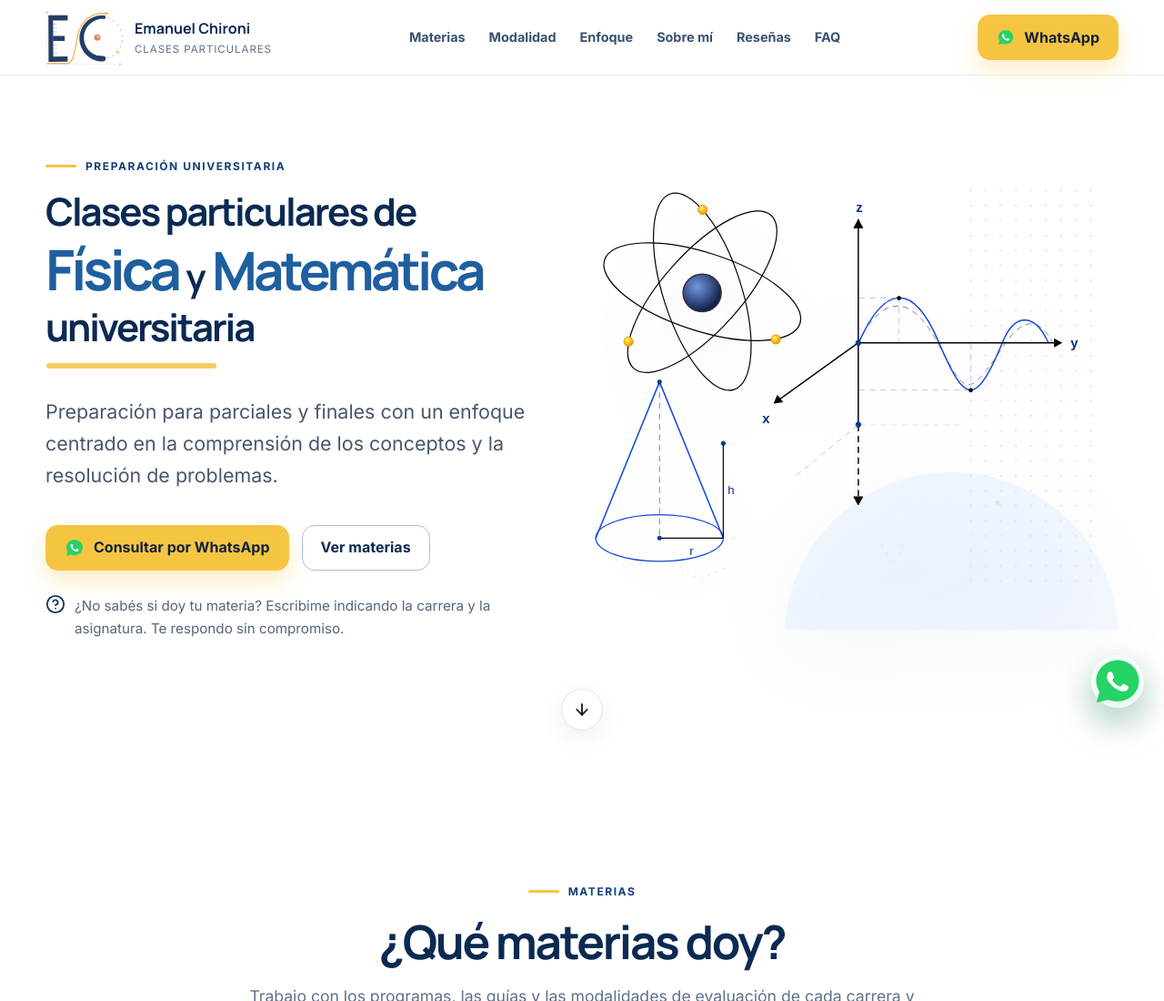
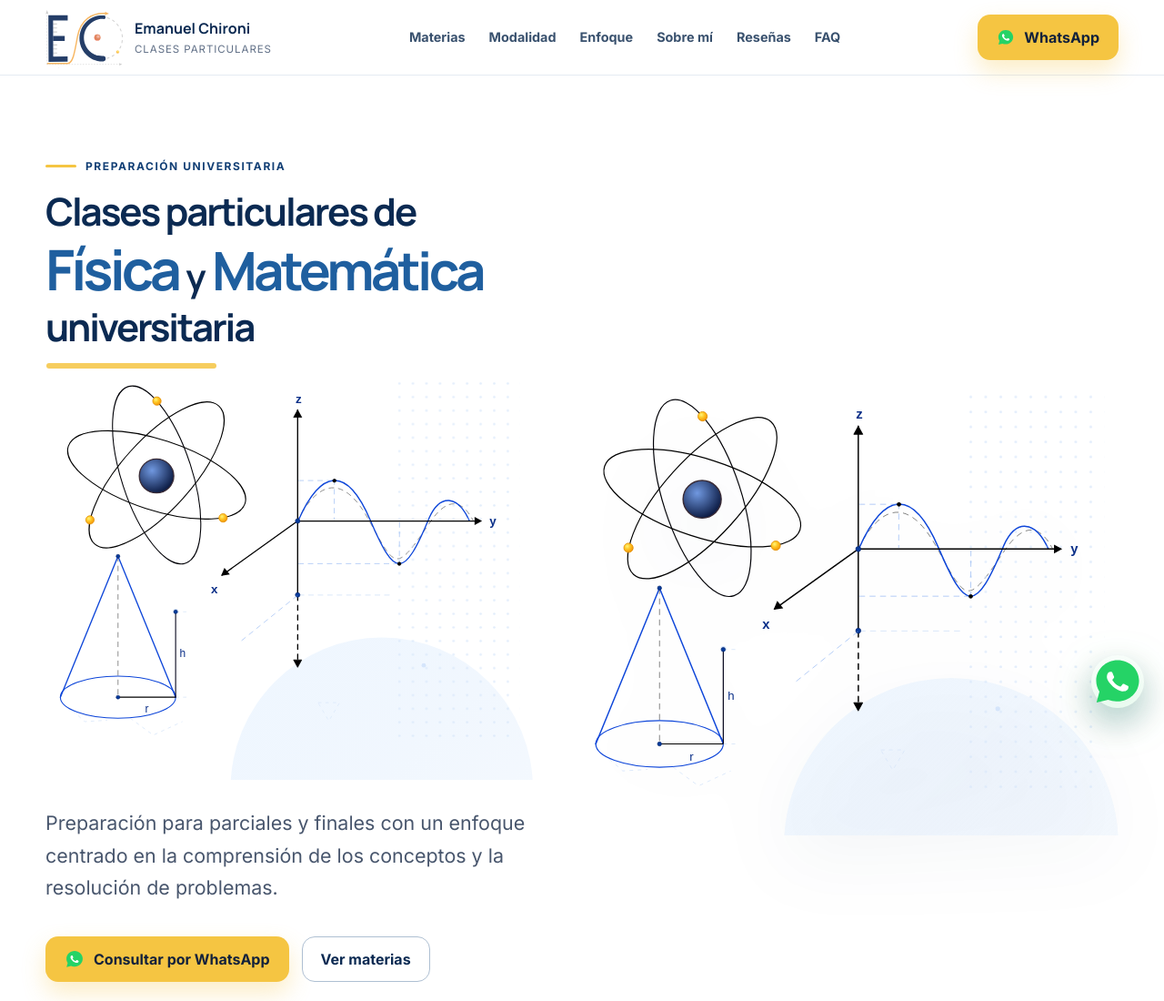
Before and after one commit to emanuel-chironi/Clases-particulares, a plain HTML site: page index.html in a window 1280 px wide. Shown: the top 1100 px of the page at 91% size. Drawn offline with Linux system fonts and the light colour scheme.

Commit message:
Update index.html

```diff
--- a/index.html
+++ b/index.html
@@ -31,6 +31,11 @@
     <div class="hero-copy reveal">
       <span class="kicker">Preparación universitaria</span>
       <h1><span class="hero-title-intro">Clases particulares de</span> <span class="hero-title-subjects">Física <span class="hero-title-intro">y</span> <span class="hero-title-subjects">Matemática </span> </span> <span class="hero-title-level">universitaria<span></h1>
+      <div class="hero-visual-mobile">
+        <img
+            src="assets/hero-science-vector.svg"
+            alt="Ilustración científica con átomo, función matemática y cono geométrico">
+      </div>
       <p class="hero-lead">Preparación para parciales y finales con un enfoque centrado en la comprensión de los conceptos y la resolución de problemas.</p>
       <div class="hero-actions">
         <a class="button button-primary" href="https://wa.me/541135999599?text=Hola%20Emanuel.%20Quisiera%20consultarte%20por%20clases.%20Estoy%20cursando%20..." target="_blank" rel="noopener"><img class="wa-icon" src="assets/icons/whatsapp.svg" alt=""> Consultar por WhatsApp</a>
```
